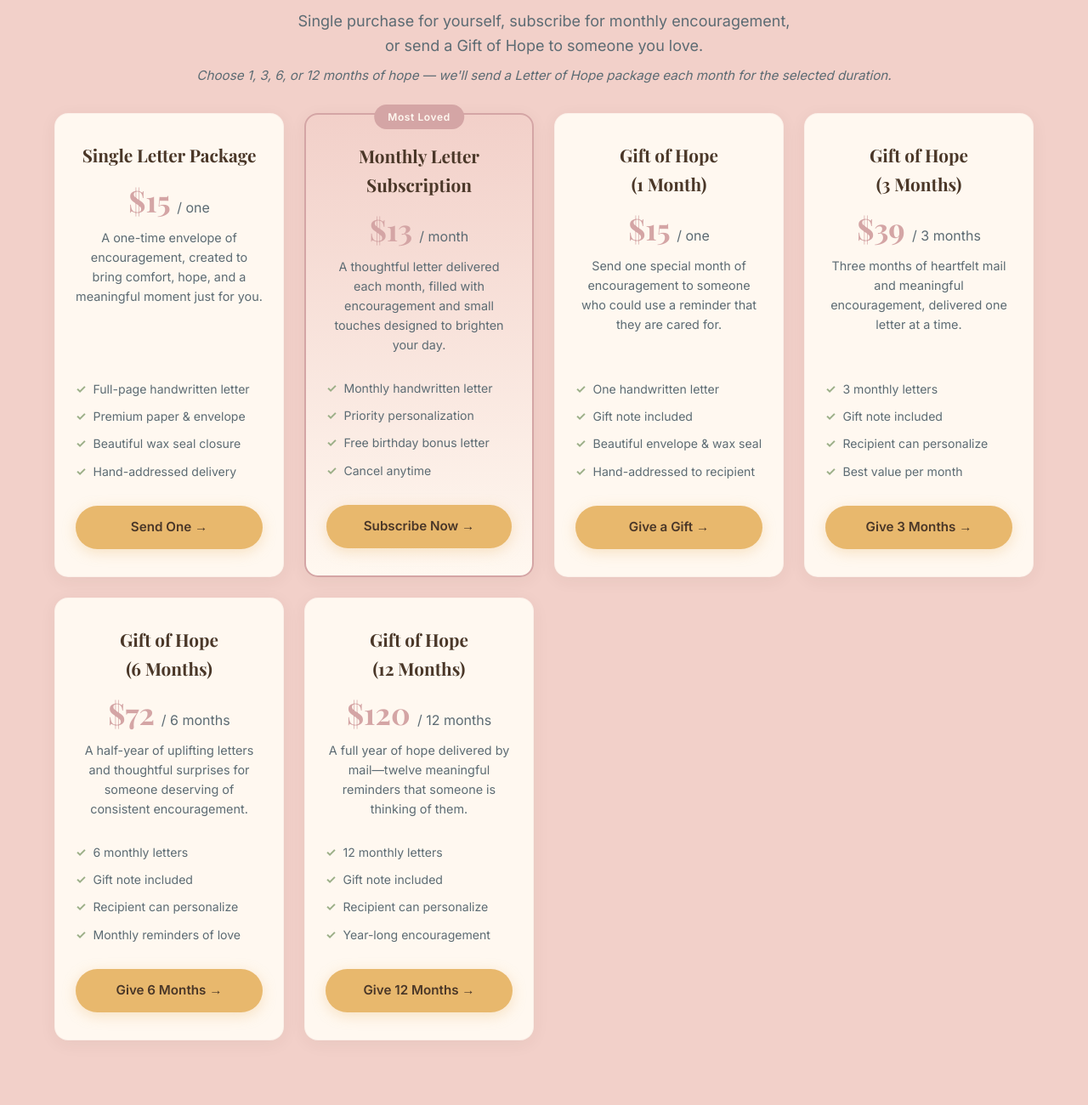
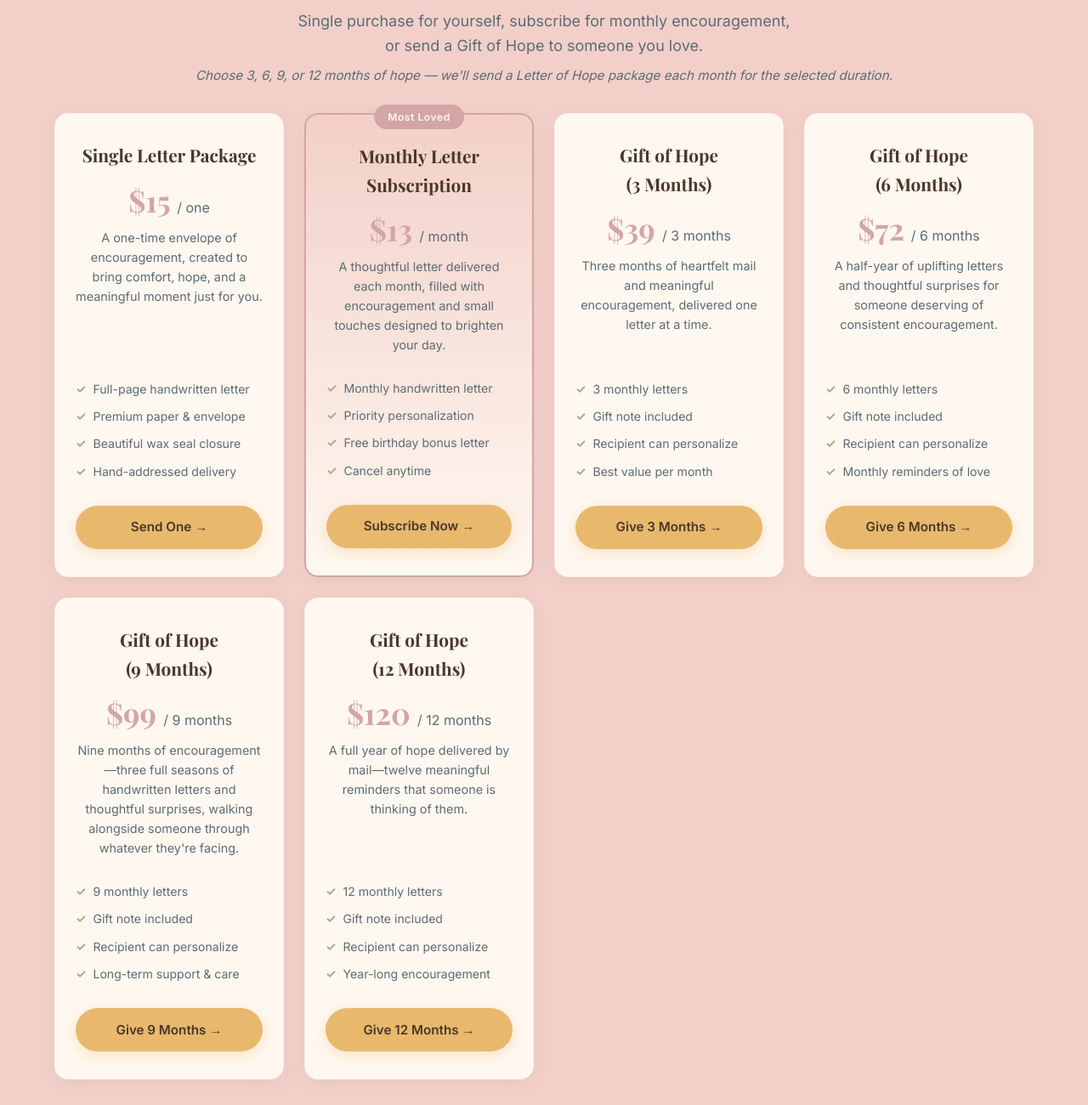
Before and after one commit to R3LayX/LoH, a website: page index.html in a window 1280 px wide. Shown: the part 2880-4180 px from the top of the page at 85% size. Drawn offline with nearby package versions, Linux system fonts and the light colour scheme.

Commit message:
Replace Shopify links with Stripe Payment Links, add 9-month gift tier, update logo

```diff
--- a/index.html
+++ b/index.html
@@ -926,7 +926,7 @@
       <span class="section-label" style="display: block; text-align: center;">Choose Your Letter</span>
       <h2>Send Encouragement, Your Way</h2>
       <p class="subtitle">Single purchase for yourself, subscribe for monthly encouragement, or send a Gift of Hope to someone you love.</p>
-      <p style="text-align: center; color: var(--slate-grey); font-size: 0.95rem; margin-top: -2.5rem; margin-bottom: 2rem;"><em>Choose 1, 3, 6, or 12 months of hope — we'll send a Letter of Hope package each month for the selected duration.</em></p>
+      <p style="text-align: center; color: var(--slate-grey); font-size: 0.95rem; margin-top: -2.5rem; margin-bottom: 2rem;"><em>Choose 3, 6, 9, or 12 months of hope — we'll send a Letter of Hope package each month for the selected duration.</em></p>
       <div class="pricing-grid">
         <div class="pricing-card">
           <div class="pricing-name">Single Letter Package</div>
@@ -938,7 +938,7 @@
             <li>Beautiful wax seal closure</li>
             <li>Hand-addressed delivery</li>
           </ul>
-          <a href="https://aletterofhope.co/products/a-letter-of-hope-single-letter-package" target="_blank" rel="noopener" class="btn btn-primary">Send One →</a>
+          <a href="https://buy.stripe.com/test_14A7sE0vSfdy8fO58a0gw00" target="_blank" rel="noopener" class="btn btn-primary">Send One →</a>
         </div>
         <div class="pricing-card featured">
           <div class="pricing-name">Monthly Letter Subscription</div>
@@ -950,19 +950,7 @@
             <li>Free birthday bonus letter</li>
             <li>Cancel anytime</li>
           </ul>
-          <a href="https://aletterofhope.co/products/letter-of-hope-monthly-subscription" target="_blank" rel="noopener" class="btn btn-primary">Subscribe Now →</a>
-        </div>
-        <div class="pricing-card">
-          <div class="pricing-name">Gift of Hope<br/>(1 Month)</div>
-          <div class="pricing-price">$15 <span>/ one</span></div>
-          <p class="pricing-desc">Send one special month of encouragement to someone who could use a reminder that they are cared for.</p>
-          <ul class="pricing-features">
-            <li>One handwritten letter</li>
-            <li>Gift note included</li>
-            <li>Beautiful envelope & wax seal</li>
-            <li>Hand-addressed to recipient</li>
-          </ul>
-          <a href="https://aletterofhope.co/products/gift-of-hope-1-month-gift" target="_blank" rel="noopener" class="btn btn-primary">Give a Gift →</a>
+          <a href="https://buy.stripe.com/test_dRmeV692o0iEcw44460gw01" target="_blank" rel="noopener" class="btn btn-primary">Subscribe Now →</a>
         </div>
         <div class="pricing-card">
           <div class="pricing-name">Gift of Hope<br/>(3 Months)</div>
@@ -974,7 +962,7 @@
             <li>Recipient can personalize</li>
             <li>Best value per month</li>
           </ul>
-          <a href="https://aletterofhope.co/products/gift-of-hope-3-month-gift" target="_blank" rel="noopener" class="btn btn-primary">Give 3 Months →</a>
+          <a href="https://buy.stripe.com/test_28EaEQ4M8e9anW3020gw02" target="_blank" rel="noopener" class="btn btn-primary">Give 3 Months →</a>
         </div>
         <div class="pricing-card">
           <div class="pricing-name">Gift of Hope<br/>(6 Months)</div>
@@ -986,7 +974,19 @@
             <li>Recipient can personalize</li>
             <li>Monthly reminders of love</li>
           </ul>
-          <a href="https://aletterofhope.co/products/gift-of-hope-6-month-gift" target="_blank" rel="noopener" class="btn btn-primary">Give 6 Months →</a>
+          <a href="https://buy.stripe.com/test_14AcMYguQ8Pa67GfMO0gw03" target="_blank" rel="noopener" class="btn btn-primary">Give 6 Months →</a>
+        </div>
+        <div class="pricing-card">
+          <div class="pricing-name">Gift of Hope<br/>(9 Months)</div>
+          <div class="pricing-price">$99 <span>/ 9 months</span></div>
+          <p class="pricing-desc">Nine months of encouragement—three full seasons of handwritten letters and thoughtful surprises, walking alongside someone through whatever they're facing.</p>
+          <ul class="pricing-features">
+            <li>9 monthly letters</li>
+            <li>Gift note included</li>
+            <li>Recipient can personalize</li>
+            <li>Long-term support & care</li>
+          </ul>
+          <a href="https://buy.stripe.com/test_5kQ28k5QcfdyeEc6ce0gw04" target="_blank" rel="noopener" class="btn btn-primary">Give 9 Months →</a>
         </div>
         <div class="pricing-card">
           <div class="pricing-name">Gift of Hope<br/>(12 Months)</div>
@@ -998,7 +998,7 @@
             <li>Recipient can personalize</li>
             <li>Year-long encouragement</li>
           </ul>
-          <a href="https://aletterofhope.co/products/gift-of-hope-12-month-gift" target="_blank" rel="noopener" class="btn btn-primary">Give 12 Months →</a>
+          <a href="https://buy.stripe.com/test_4gM8wI92oc1mbs09oq0gw05" target="_blank" rel="noopener" class="btn btn-primary">Give 12 Months →</a>
         </div>
       </div>
     </div>
@@ -1148,7 +1148,7 @@
       <span class="section-label" style="display: block; text-align: center; color: rgba(255,248,240,0.5);">Ready to send hope?</span>
       <h2>Your story is not over.<br/>There is still hope ahead.</h2>
       <p>A handwritten letter, wrapped in faith and love, could be exactly what someone needs to hear right now. Send encouragement that reminds them they are seen, loved, and never alone.</p>
-      <a href="https://aletterofhope.co/products/a-letter-of-hope-single-letter-package" target="_blank" rel="noopener" class="btn btn-cta">💌 Send a Letter of Hope →</a>
+      <a href="https://buy.stripe.com/test_14A7sE0vSfdy8fO58a0gw00" target="_blank" rel="noopener" class="btn btn-cta">💌 Send a Letter of Hope →</a>
     </div>
   </section>
 
```
